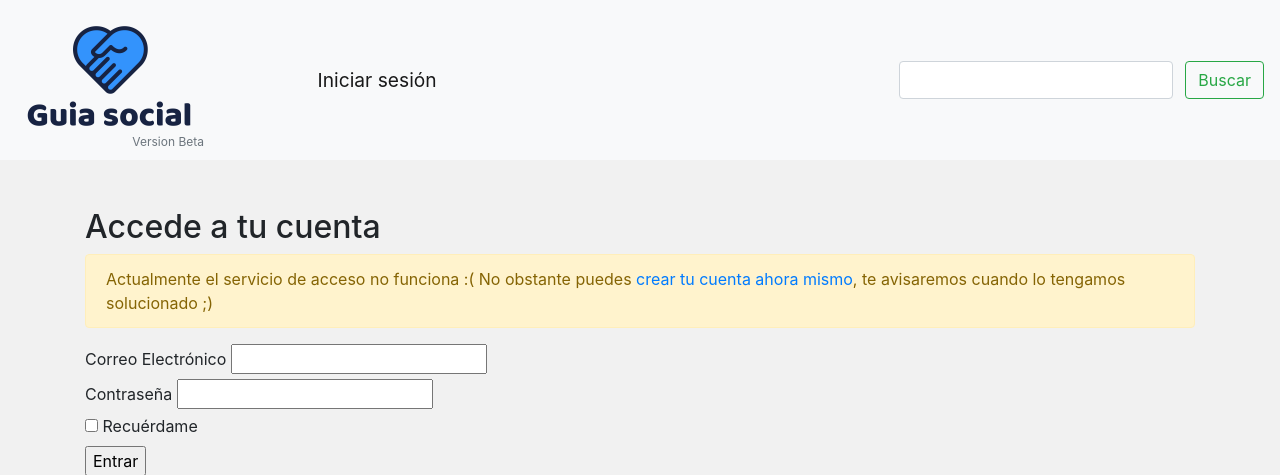
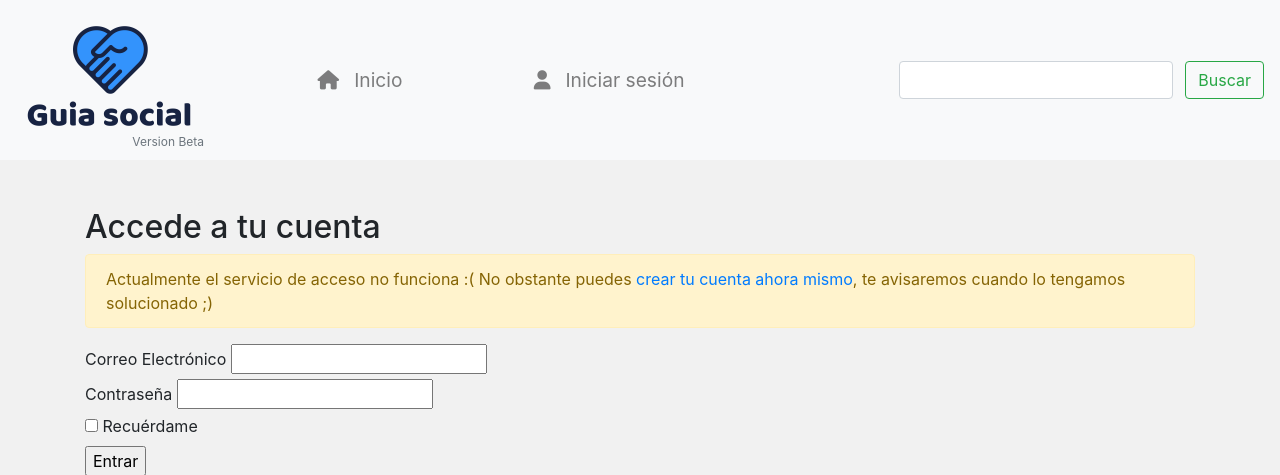
Before and after one commit to fjavierlh/guia-social, a Flask app: page /acceso/ in a window 1280 px wide. Shown: the top 475 px of the page. Run offline with Flask 2, Linux system fonts and the light colour scheme; parts of the project's set-up code (start-up, migrations or seed data) failed here and were passed over; some libraries are stand-ins or nearby versions.

Commit message:
Added fontawesome icons

```diff
--- a/templates/index.html
+++ b/templates/index.html
@@ -6,6 +6,7 @@
         <meta name="viewport" content="width=device-width, initial-scale=1, shrink-to-fit=no">
         <!-- CSS -->
         <link rel="stylesheet" href="https://stackpath.bootstrapcdn.com/bootstrap/4.5.1/css/bootstrap.min.css" integrity="sha384-VCmXjywReHh4PwowAiWNagnWcLhlEJLA5buUprzK8rxFgeH0kww/aWY76TfkUoSX" crossorigin="anonymous">
+        <script src="https://kit.fontawesome.com/e2cd1c20a2.js" crossorigin="anonymous"></script>
         <link rel="stylesheet" href="{{ url_for('static', filename='base.css') }}">
     </head>
     <body>
@@ -24,8 +25,17 @@
             </div>
             <div class="collapse navbar-collapse" id="navbarNavDropdown">
               <ul class="navbar-nav mr-auto">
-                <li class="nav-item active">
-                  <a class="nav-link" href="{{ url_for('acceso')}}">Iniciar sesión <span class="sr-only">(current)</span></a>
+                <li class="nav-item">
+                    <a class="nav-link" href="{{ url_for('index')}}">
+                        <i class="fas fa-home"></i>
+                        Inicio
+                    </a>
+                </li>
+                <li class="nav-item">
+                    <a class="nav-link" href="{{ url_for('acceso')}}">
+                        <i class="fas fa-user"></i>
+                        Iniciar sesión
+                    </a>
                 </li>
               </ul>
 
```
